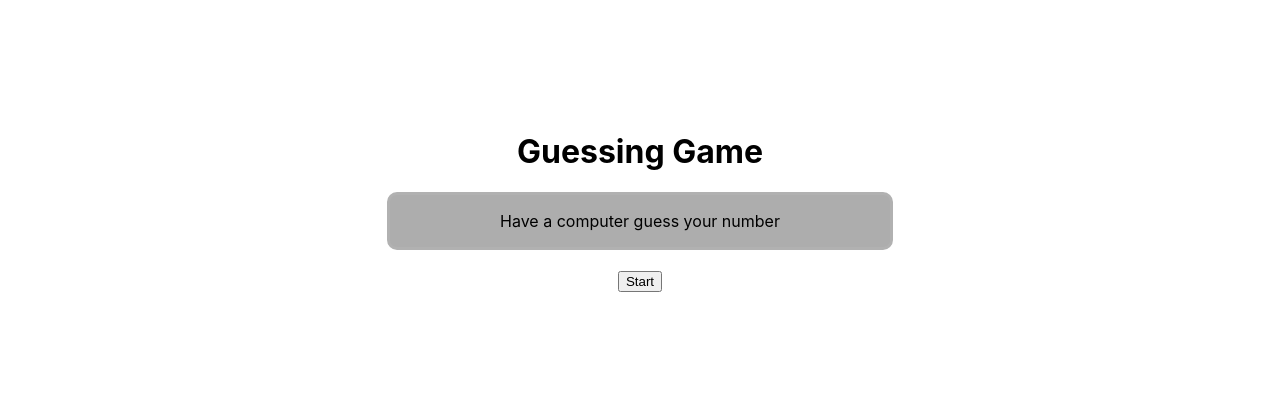
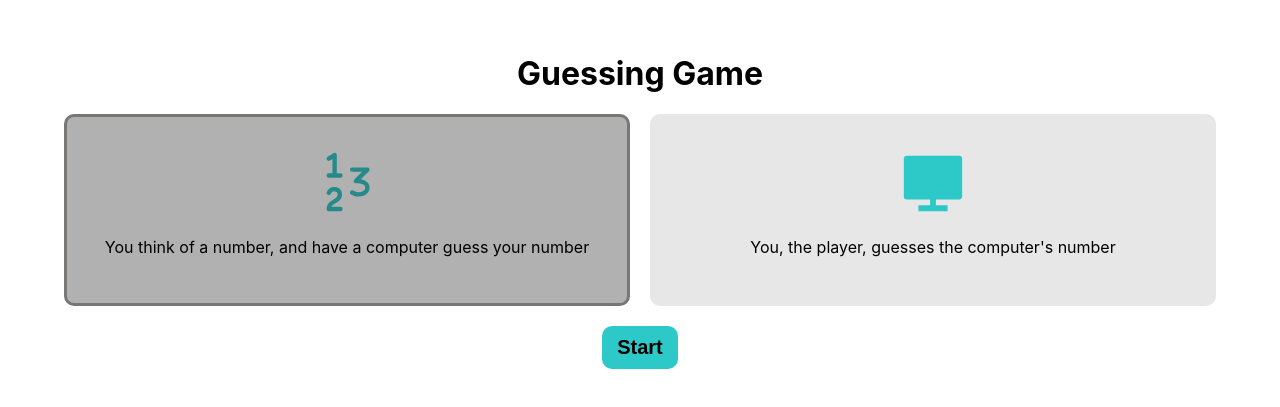
Before and after one commit to daviddstewartt/wcc-guessing-game, a React (Create React App) app: page / in a window 1280 px wide. Shown: the part 199-606 px from the top of the page. Built offline with nearby package versions, Linux system fonts and the light colour scheme.

Commit message:
Added: Basic Styling

```diff
--- a/src/App.css
+++ b/src/App.css
@@ -9,13 +9,31 @@
 
 .box {
   width: 500px;
-  background-color: #b1b1b1;
-  border: 3px solid #797676;
+  background-color: #b1b1b150;
+  border: 3px solid transparent;
   border-radius: 10px;
+  padding: 30px;
+  margin: 0 10px;
   cursor: pointer;
 }
 
+input {
+  padding: 10px 15px;
+  margin-bottom: 10px;
+  border-radius: 10px;
+}
+
+button {
+  background-color: #2dc8c8;
+  padding: 10px 15px;
+  border: none;
+  border-radius: 10px;
+  font-size: 20px;
+  cursor: pointer;
+  font-weight: bold;
+}
+
 .box.active {
-  border-color: #b1b1b1;
-  background-color: #adadad;
+  border-color: #797676;
+  background-color: #b1b1b1;
 }
--- a/src/Screens/SelectGameMode.tsx
+++ b/src/Screens/SelectGameMode.tsx
@@ -1,6 +1,7 @@
 import React, { useState } from 'react'
 import { useNavigate } from "react-router-dom";
-
+import { GoNumber } from 'react-icons/go';
+import { RiComputerFill } from 'react-icons/ri';
 import Box from '../Components/Box';
 
 type Props = {}
@@ -14,7 +15,12 @@ const SelectGameMode = (props: Props) => {
             <h1>Guessing Game</h1>
 			<div style={{display: 'flex', flexDirection: 'row', justifyContent: 'center', margin: '20px 0'}}>
 				<Box highlight={gameModeId === 1} onClick={() => setGameModeId(1)}>
-					<p>Have a computer guess your number</p>
+					<GoNumber color={gameModeId === 1 ? '#268a8a' : '#2dc8c8'} size={70} />
+					<p>You think of a number, and have a computer guess your number</p>
+				</Box>
+				<Box highlight={gameModeId === 2} onClick={() => setGameModeId(2)}>
+					<RiComputerFill color={gameModeId === 2 ? '#268a8a' : '#2dc8c8'} size={70} />
+					<p>You, the player, guesses the computer's number</p>
 				</Box>
 			</div>
 
```
